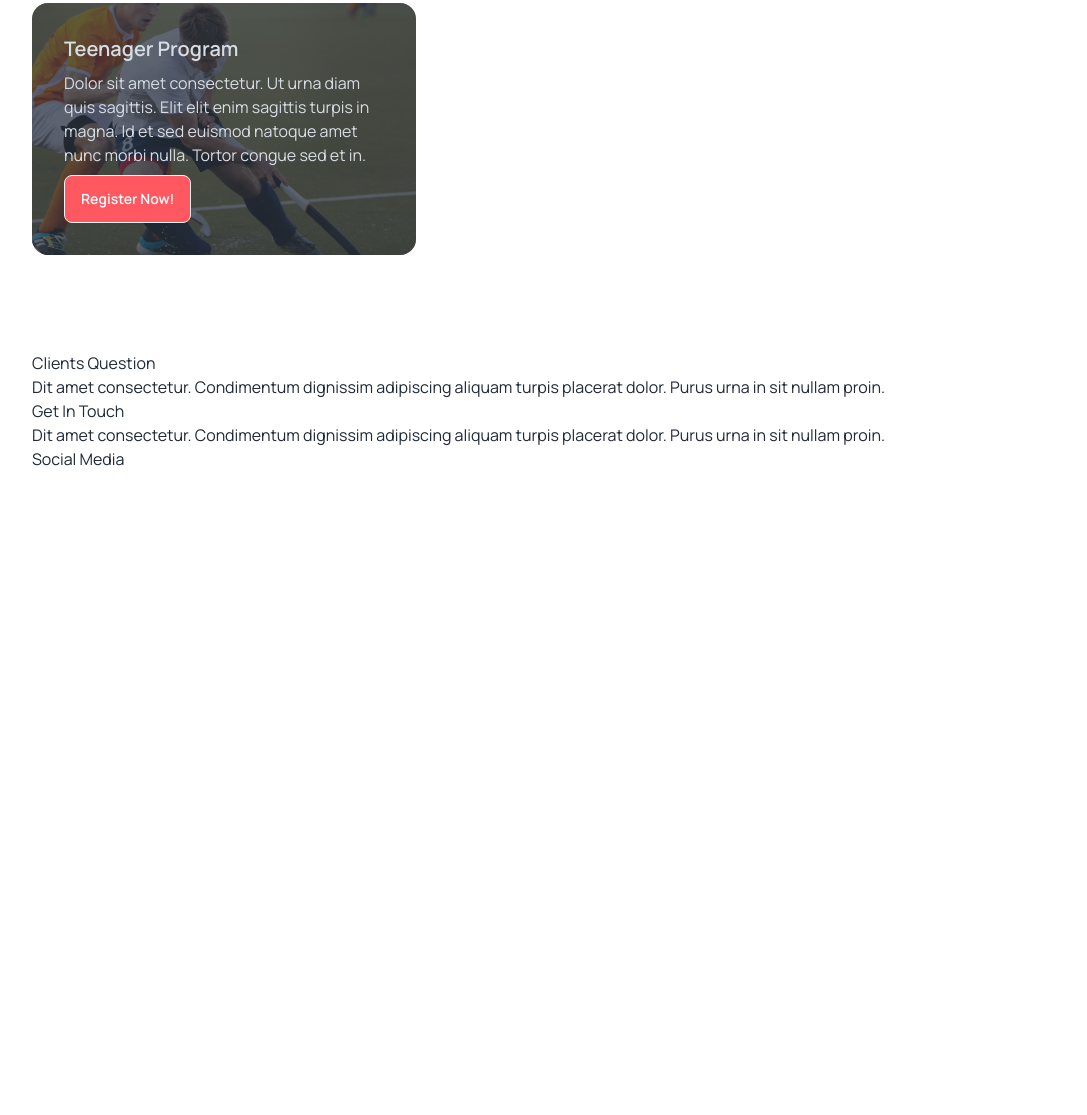
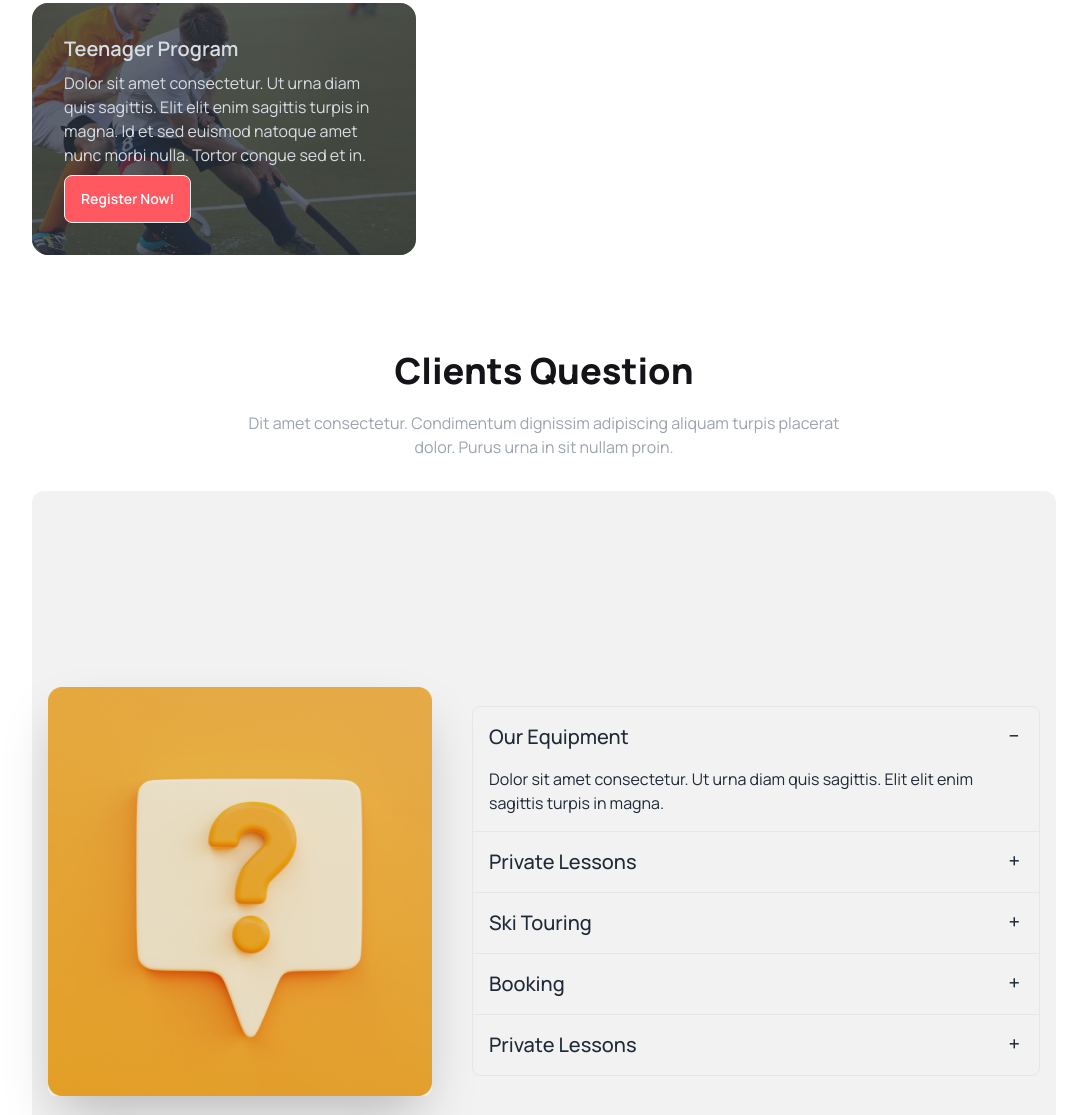
Before and after one commit to fardinariful/Hockey, a plain HTML site: page index.html in a window 1280 px wide. Shown: the part 1742-2857 px from the top of the page, without its empty margins (96-1183 px from the left). Before the commit the page ends 2213 px from the top, so only its background shows below. Drawn offline with nearby package versions, Linux system fonts and the light colour scheme.

Commit message:
FAQ added

```diff
--- a/index.html
+++ b/index.html
@@ -196,28 +196,82 @@
 
  <!-- question -->
 <section>
- <div>
-<h2>Clients Question</h2>
-<p>Dit amet consectetur. Condimentum dignissim adipiscing aliquam turpis placerat dolor. Purus urna in sit nullam proin. </p>
+  <div class="text-center mt-24">
+    <h2 class="text-[#131318] text-4xl font-extrabold">Clients Question</h2>
+   <p class="text-gray-400 mt-5">Dit amet consectetur. Condimentum dignissim adipiscing aliquam turpis placerat <br> dolor. Purus urna in sit nullam proin. </p>
+</div>
+<div class="hero min-h-screen bg-base-200 rounded-xl mt-8">
+  <div class="hero-content flex-col lg:gap-10 lg:flex-row">
+    <img src="./Images/11.png" class="max-w-sm rounded-lg shadow-2xl" />
+    <div class="join join-vertical w-full">
 
- </div>
+      <div class="collapse collapse-plus join-item border border-base-300 ">
+        <input type="radio" name="my-accordion-4" checked="checked" />
+        <div class="collapse-title text-xl font-medium ">
+          Our Equipment
+        </div>
+        <div class="collapse-content">
+          <p>Dolor sit amet consectetur. Ut urna diam quis sagittis. Elit elit enim sagittis turpis in magna.</p>
+        </div>
+      </div>
+      <div class="collapse collapse-plus join-item border border-base-300">
+        <input type="radio" name="my-accordion-4" />
+        <div class="collapse-title text-xl font-medium">
+          Private Lessons
+        </div>
+        <div class="collapse-content">
+          <p>hello</p>
+        </div>
+      </div>
+      <div class="collapse collapse-plus join-item border border-base-300">
+        <input type="radio" name="my-accordion-4" />
+        <div class="collapse-title text-xl font-medium">
+          Ski Touring
+        </div>
+        <div class="collapse-content">
+          <p>hello</p>
+        </div>
+      </div>
+      <div class="collapse collapse-plus join-item border border-base-300">
+        <input type="radio" name="my-accordion-4" />
+        <div class="collapse-title text-xl font-medium">
+          Booking
+        </div>
+        <div class="collapse-content">
+          <p>hello</p>
+        </div>
+      </div>
+      <div class="collapse collapse-plus join-item border border-base-300">
+        <input type="radio" name="my-accordion-4" />
+        <div class="collapse-title text-xl font-medium">
+          Private Lessons
+        </div>
+        <div class="collapse-content">
+          <p>hello</p>
+        </div>
+      </div>
+    </div>
+  </div>
+</div>
+
 </section>
 
 
 <!-- Contact section -->
 <section>
-<h2>Get In Touch</h2>
-<p>Dit amet consectetur. Condimentum dignissim adipiscing aliquam turpis placerat dolor. Purus urna in sit nullam proin. </p>
+  <div class="text-center mt-24 bg-[#FFF]">
+    <h2 class="text-[#131318] text-4xl font-extrabold">Get In Touch</h2>
+   <p class="text-gray-400 mt-5">Dit amet consectetur. Condimentum dignissim adipiscing aliquam turpis placerat <br> dolor. Purus urna in sit nullam proin. </p>
+</div>
 
 </section>
 
 
 <!-- social media section -->
 
-<section>
+<section class="items-center" >
        <h3>Social Media</h3>
-
-
+       <img src="./Images/Social.png" alt="">
 </section>
 
     </main>
```
Also changed, not shown: Images/Social.png (added).
